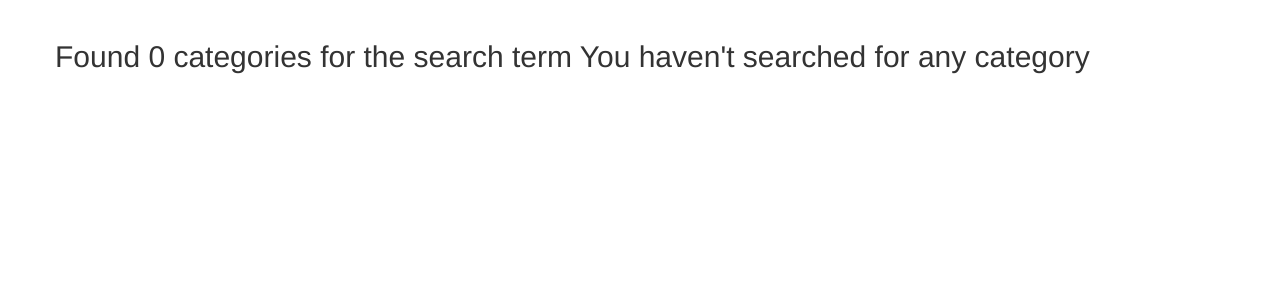
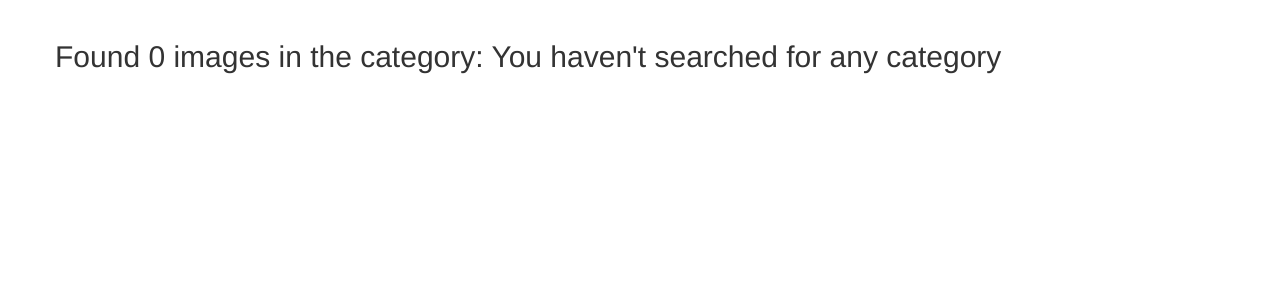
Before and after one commit to audreynjiraini/My-Gallery, a Django app: page /search/ in a window 1280 px wide. Shown: the part 52-352 px from the top of the page. Run offline with Django 3.2, Linux system fonts and the light colour scheme; some libraries are stand-ins or nearby versions.

Commit message:
add more images to test search functionality

```diff
--- a/photos/templates/search.html
+++ b/photos/templates/search.html
@@ -5,20 +5,21 @@
 <div class="container">
 
     <div class="row">
-        {% if categories%}
-            <h2>Found {{ categories|length }} of searched term {{message}}</h2>
+        {% if images%}
+            <h2>Found {{ images|length }} images in the category: {{message}}</h2>
         {% else %}
-            <h2> Found 0 categories for the search term {{message}}</h2>
+            <h2> Found 0 images in the category: {{message}}</h2>
         {% endif %}
 
     </div>
 
     <div class="row">
 
-        {% if categories %}
-            {% for category in categories %}
+        {% if images %}
+            {% for image in images %}
                 <div class="col-sm-6 col-md-3">
-                    <h1>{{category.name}}</h1>
+                    <h1>{{image.image_name}}</h1>
+                    <img src="{{ image.image_path.url }}" class="img-responsive" alt="{{ image.image_name }}">
                 </div>
             {% endfor %}
         {% endif %}
```
Also changed, not shown: media/images/Greek1.jpeg (added), media/images/Greek3.jpeg (added).
